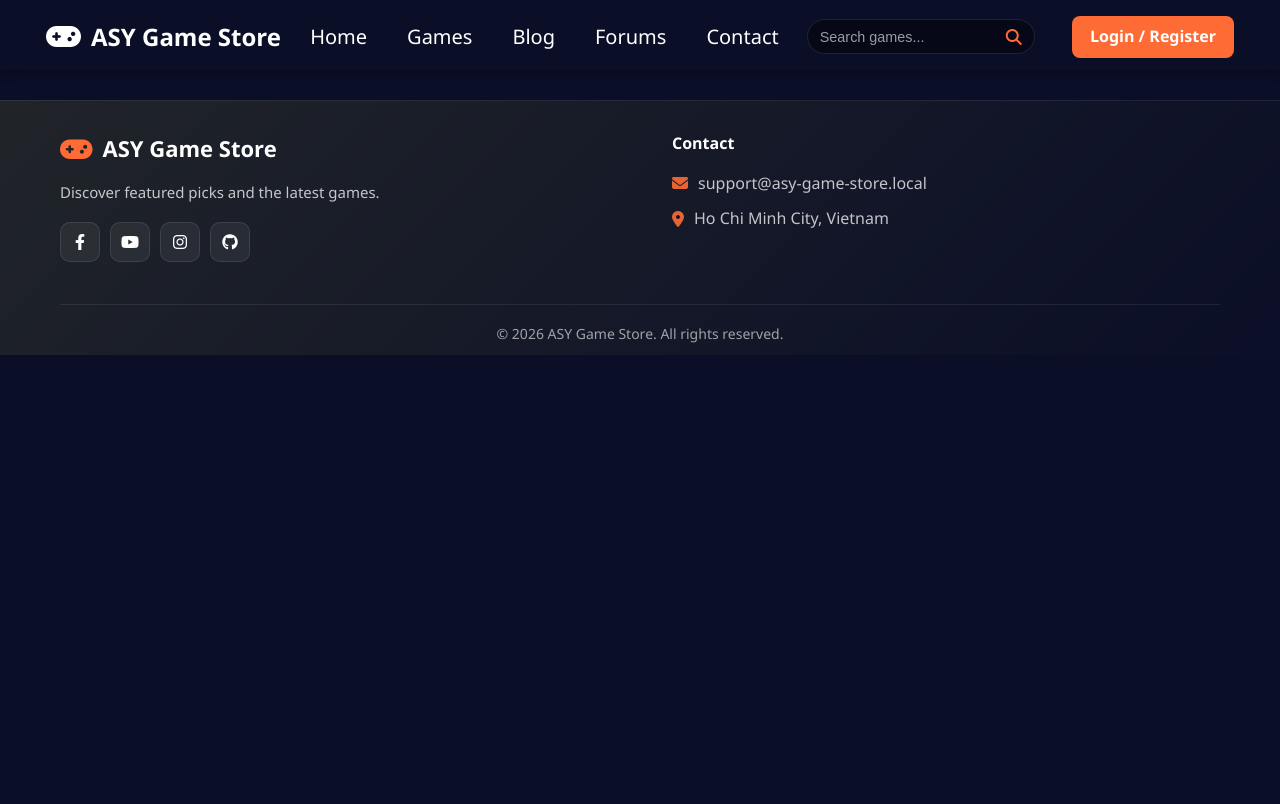
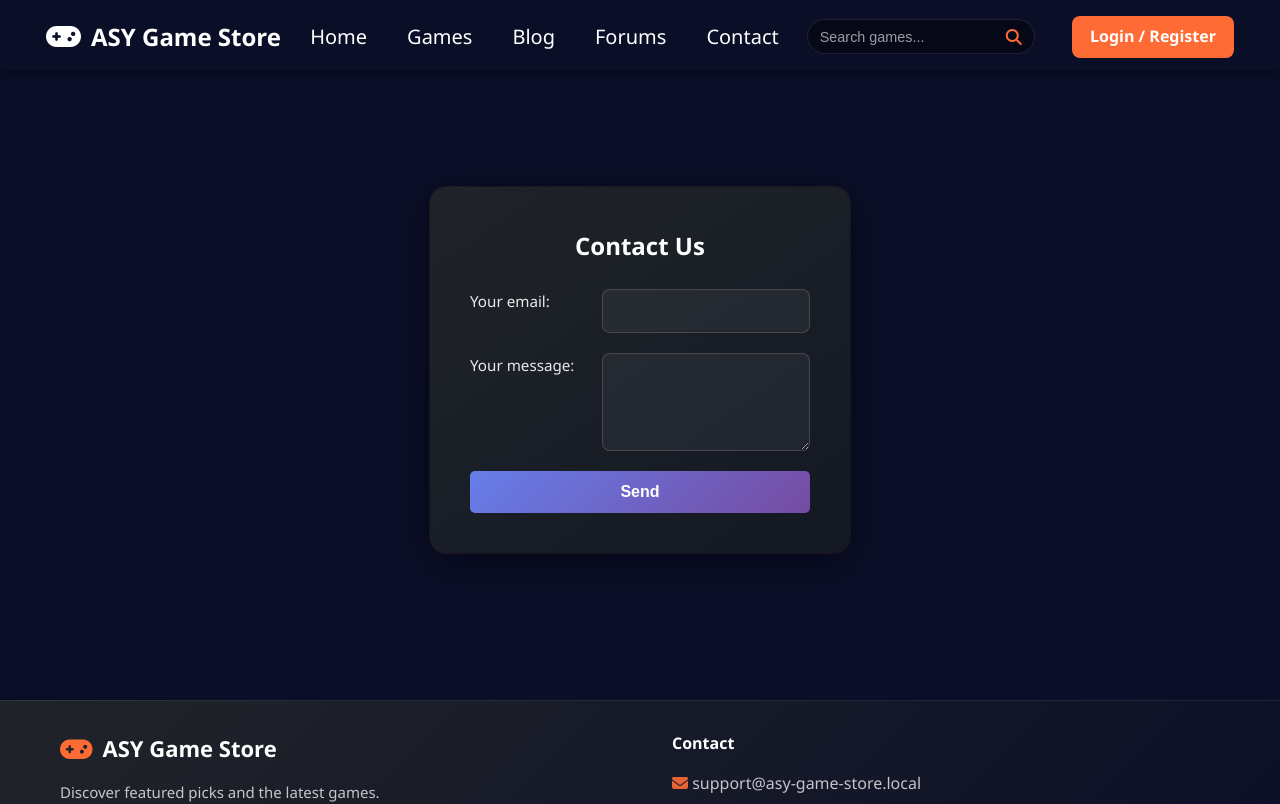
Before and after one commit to AnN-555/Web_Dev, a React (Vite) app in the folder frontend/: page /contact in a window 1280 px wide. Shown: the top 804 px of the page. Built offline with nearby package versions, Linux system fonts and the light colour scheme; no server answers.

Commit message:
add contact form api, fix search bar

```diff
--- a/frontend/src/App.jsx
+++ b/frontend/src/App.jsx
@@ -9,6 +9,7 @@ import Login from './pages/login.jsx';
 import Register from './pages/register.jsx';
 import Cart from './pages/cart.jsx';
 import Orders from './pages/orders.jsx';
+import Contact from './pages/contact.jsx';
 import './App.css';
 
 function App() {
@@ -23,6 +24,7 @@ function App() {
             <Route path="/games/:slug" element={<GameDetail />} />
             <Route path="/cart" element={<Cart />} />
             <Route path="/orders" element={<Orders />} />
+            <Route path="/contact" element={<Contact />} />
             <Route path="/login" element={<Login />} />
             <Route path="/register" element={<Register />} />
           </Routes>
--- a/frontend/src/components/footer.jsx
+++ b/frontend/src/components/footer.jsx
@@ -17,16 +17,16 @@ const Footer = () => {
               Discover featured picks and the latest games.
             </p>
             <div className="footer-social">
-              <a href="#" className="social-btn" aria-label="Facebook">
+              <a href="https://www.facebook.com" className="social-btn" aria-label="Facebook">
                 <i className="fab fa-facebook-f"></i>
               </a>
-              <a href="#" className="social-btn" aria-label="YouTube">
+              <a href="https://www.youtube.com" className="social-btn" aria-label="YouTube">
                 <i className="fab fa-youtube"></i>
               </a>
-              <a href="#" className="social-btn" aria-label="Instagram">
+              <a href="https://www.instagram.com" className="social-btn" aria-label="Instagram">
                 <i className="fab fa-instagram"></i>
               </a>
-              <a href="#" className="social-btn" aria-label="GitHub">
+              <a href="https://www.github.com/AnN-555/Web_Dev" className="social-btn" aria-label="GitHub">
                 <i className="fab fa-github"></i>
               </a>
             </div>
@@ -36,8 +36,10 @@ const Footer = () => {
             <h4 className="footer-title">Contact</h4>
             <ul className="footer-meta">
               <li>
-                <i className="fas fa-envelope"></i>
-                <span>support@asy-game-store.local</span>
+                <a href="mailto:23540051@gm.uit.edu.vn" className="footer-email-link">
+                  <i className="fas fa-envelope"></i>{' '}
+                  <span>support@asy-game-store.local</span>
+                </a>
               </li>
               <li>
                 <i className="fas fa-location-dot"></i>
--- a/frontend/src/components/header.jsx
+++ b/frontend/src/components/header.jsx
@@ -71,7 +71,7 @@ const Header = () => {
                             <Link to='/games'>Games</Link>
                             <Link to='/'>Blog</Link>
                             <Link to='/'>Forums</Link>
-                            <Link to='/'>Contact</Link>
+                            <Link to='/contact'>Contact</Link>
                         </nav>
 
                         <div className="header-search">
--- a/frontend/src/pages/auth.css
+++ b/frontend/src/pages/auth.css
@@ -32,6 +32,35 @@
   display: flex;
   flex-direction: column;
   gap: 1.25rem;
+}
+
+/* Contact form specific */
+.auth-label {
+  display: grid;
+  grid-template-columns: 120px 1fr;
+  align-items: flex-start;
+  gap: 0.75rem;
+  font-size: 0.95rem;
+  font-weight: 500;
+  color: rgba(255, 255, 255, 0.9);
+}
+
+.auth-input {
+  width: 100%;
+  padding: 12px 16px;
+  border: 1px solid rgba(255, 255, 255, 0.15);
+  border-radius: 8px;
+  background: rgba(255, 255, 255, 0.05);
+  color: #fff;
+  font-size: 1rem;
+  resize: vertical;
+  transition: border-color 0.2s, box-shadow 0.2s;
+}
+
+.auth-input:focus {
+  outline: none;
+  border-color: #ff6b35;
+  box-shadow: 0 0 0 3px rgba(255, 107, 53, 0.2);
 }
 
 .form-group {
--- /dev/null
+++ b/frontend/src/pages/contact.jsx
@@ -0,0 +1,35 @@
+import './auth.css';
+
+const Contact = () => {
+  return (
+    <section id="contact" className="auth-page">
+      <div className="auth-container">
+        <h2 style={{ textAlign: 'center', marginBottom: '1.5rem' }}>Contact Us</h2>
+        <form
+          action="https://formspree.io/f/mkonenbl"
+          method="POST"
+          className="auth-form"
+        >
+          <label className="auth-label">
+            Your email:
+            <input type="email" name="email" className="auth-input" required />
+          </label>
+          <label className="auth-label">
+            Your message:
+            <textarea
+              name="message"
+              className="auth-input"
+              rows={4}
+              required
+            ></textarea>
+          </label>
+          <button type="submit" className="btn auth-submit">
+            Send
+          </button>
+        </form>
+      </div>
+    </section>
+  );
+};
+
+export default Contact;
--- a/frontend/src/pages/games.jsx
+++ b/frontend/src/pages/games.jsx
@@ -14,6 +14,11 @@ const Games = () => {
   useEffect(() => {
     fetchTags();
   }, []);
+
+  useEffect(() => {
+    setSelectedTag(searchParams.get('tag') || '');
+    setSearchQuery(searchParams.get('search') || '');
+  }, [searchParams]);
 
   const fetchTags = async () => {
     try {
```
